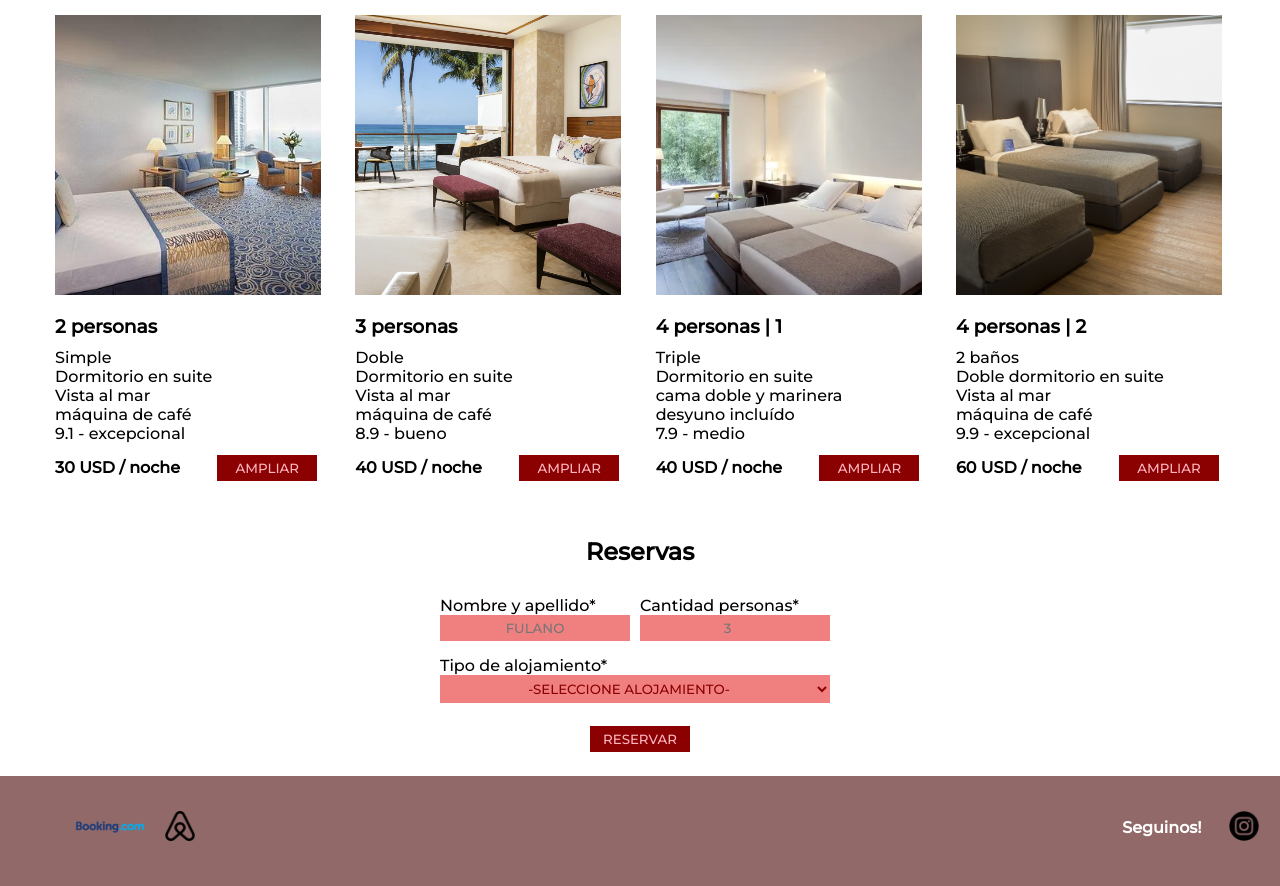
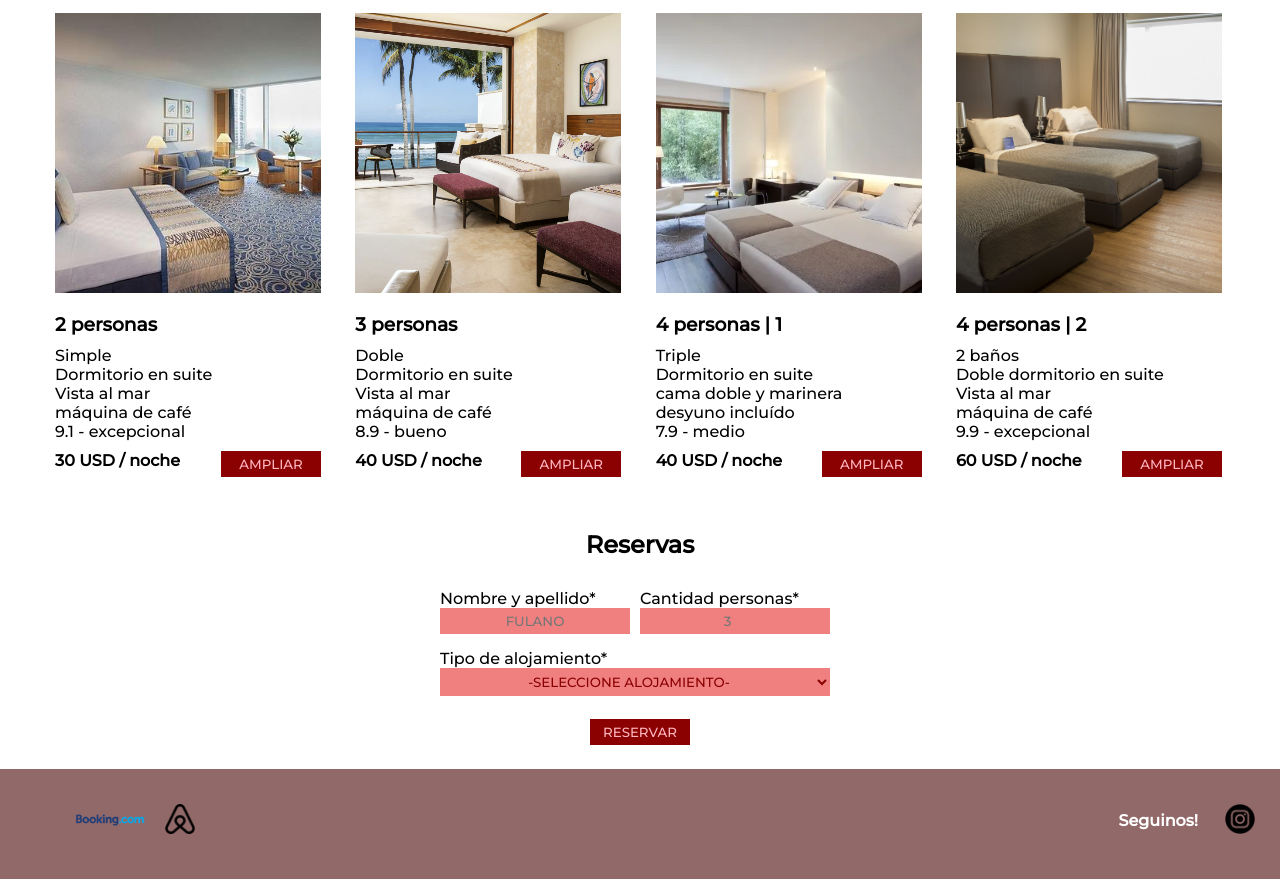
Before and after one commit to FlorenciaVillar0411/P-ginaAlojmamiento, a plain HTML site: page index.html in a window 1280 px wide. Shown: the part 1836-2722 px from the top of the page. Drawn offline with Linux system fonts and the light colour scheme.

Commit message:
detalles justify-content space-between

```diff
--- a/css/style.css
+++ b/css/style.css
@@ -129,15 +129,16 @@ article h3{
 margin-top: 20px;
 margin-bottom: 10px;
 }
-#promos article input{
-    margin-left: 215px;
-}
-/* posición del botón */
+
 
 .datos{
     text-align: left;
     display: inline-block;
-    margin-top: 15px;
+}
+article div{
+    display: flex;
+    justify-content: space-between;
+    margin-top: 10px;
 }
 /* Info al lado del botón, se usa el mismo para los articles de tarifas*/
 
@@ -203,12 +204,6 @@ section figure:nth-child(4){
     margin-bottom: 10px;
 }
 /* tamño imagenes */
-#tarifas article input{
-    display: inline-block;
-    margin-left: 33px;
-}
-/* posición input */
-/* Algunos estilos usa los mismos que los articulos de promo */
 
 
 /* ----------FORMULARIO------- */
@@ -276,18 +271,15 @@ footer ul{
     width: 1200px;
     margin: auto auto;
     display: flex;
+    justify-content: space-between;
+
 }
 /* Se usa flex para ponerlo en fila tanto en ul para las 2 il y en il para las cosas que tiene adentro*/
 
 footer ul li{
     display: flex;
-
 }
 
-#f2{
-    margin-left: 900px;
-}
-/* Por el órden se colocan a la derecha ya la izquierda pero se coloca con margin a la derecha porque el justify content lo deja al lado */
 footer ul li a{
     text-decoration: none;
     color: white;
--- a/index.html
+++ b/index.html
@@ -72,8 +72,10 @@
                     <p>3 noches con vista al mar para 4 personas. Cena para 4 de paella. Balcón con yacusi y desyuno incluido. </p>
                 </span>
                 <!-- uso de span para la descripción de las promos -->
+                <div>
                     <p class = "datos"><strong>Vigencia 22/03/22 al 22/03/23</strong></p>
                     <input type="button" value="AMPLIAR">
+                </div>
             </article><article>
                 <figure>
                     <img src="img/fpromo2.jpeg" alt="piscina de hotel interna" title="imagen promo 2"/>
@@ -83,8 +85,10 @@
                     <h3>Estadía 2 noches</h3>
                     <p>2 noches con vista al mar para 2 personas. Axceso a parque acuático. Desyuno, almuerzo y cena incluidos.</p>
                 </span>
+                <div>
                     <p class = "datos"><strong>Vigencia 12/06/22 al 12/06/23</strong></p>
                     <input type="button" value="AMPLIAR">
+                </div>
             </article>
             <!-- dentro de la sección se colocan 2 articles con fotos, descripción y un input (botón) -->
             </section>
@@ -124,8 +128,10 @@
                         <p>9.1 - excepcional</p>
                     </span>
                     <!-- uso de span para contener la información de la habitacion -->
+                    <div>
                         <p class = "datos"><strong>30 USD / noche</strong></p>
                         <input type="button" value="AMPLIAR">
+                    </div>
                 </article>
                 <article>
                     <figure>
@@ -139,8 +145,10 @@
                         <p>máquina de café</p>
                         <p>8.9 - bueno</p>
                     </span>
+                    <div>
                         <p class = "datos"><strong>40 USD / noche</strong></p>
                         <input type="button" value="AMPLIAR">
+                    </div>
                 </article>
                 <article>
                     <figure>
@@ -154,8 +162,10 @@
                         <p>desyuno incluído</p>
                         <p>7.9 - medio</p>
                     </span>
+                    <div>
                         <p class = "datos"><strong>40 USD / noche</strong></p>
                         <input type="button" value="AMPLIAR">
+                    </div>
                 </article>
                 <article>
                     <figure>
@@ -169,8 +179,10 @@
                         <p>máquina de café</p>
                         <p>9.9 - excepcional</p>
                     </span>
+                    <div>
                         <p class = "datos"><strong>60 USD / noche</strong></p>
                         <input type="button" value="AMPLIAR">
+                    </div>
                 </article>
                 <!-- La sección de tarifas tiene 4 articles similares a los de la sección promos -->
             </section>
```
Lines whose indentation alone changed are shown as unchanged.
